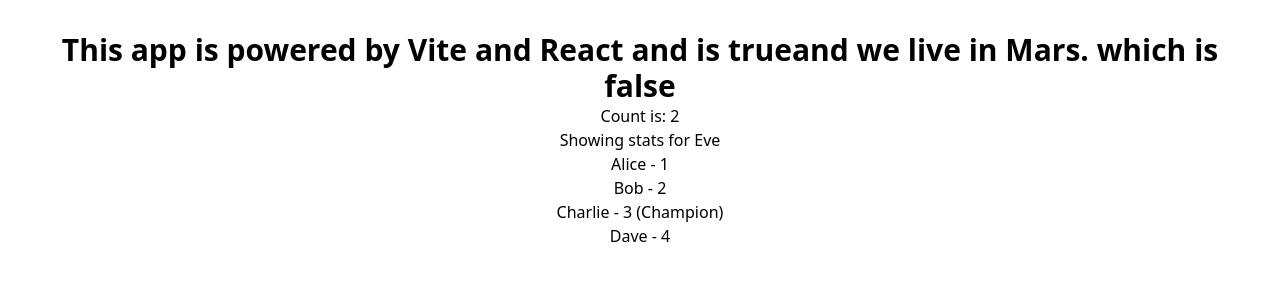
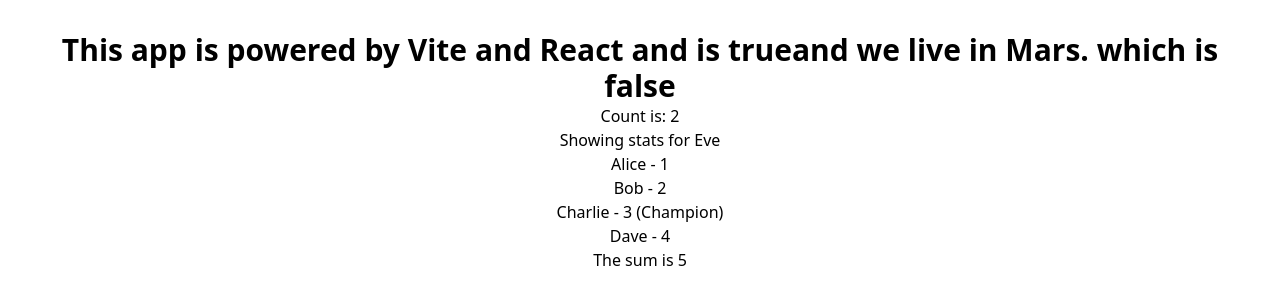
Before and after one commit to tjay1760/typescript_deep-dive, a React (Vite) app: page / in a window 1280 px wide. Shown: the top 304 px of the page. Built offline with nearby package versions, Linux system fonts and the light colour scheme.

Commit message:
another way to pass

```diff
--- a/src/App.tsx
+++ b/src/App.tsx
@@ -1,5 +1,5 @@
 import './App.css'
-import { Counter, Mapper } from './first';
+import { Counter, Mapper, addNumbers } from './first';
 
 function App() {
   const count: number = 0;
@@ -27,6 +27,7 @@
       </div>
       <Counter count={count} />
       <Mapper names={names} positions={positions} champion={champion} user={user}/>
+      {addNumbers({a: positions[0], b: positions[3]})}
     </>
   )
 }
--- a/src/first.tsx
+++ b/src/first.tsx
@@ -19,3 +19,9 @@
     </ul>
   );
 };
+
+export const addNumbers =({a,b}: {a: number, b: number})=>{
+  return(
+    <div>The sum is {a + b}</div>
+  )
+}
```
